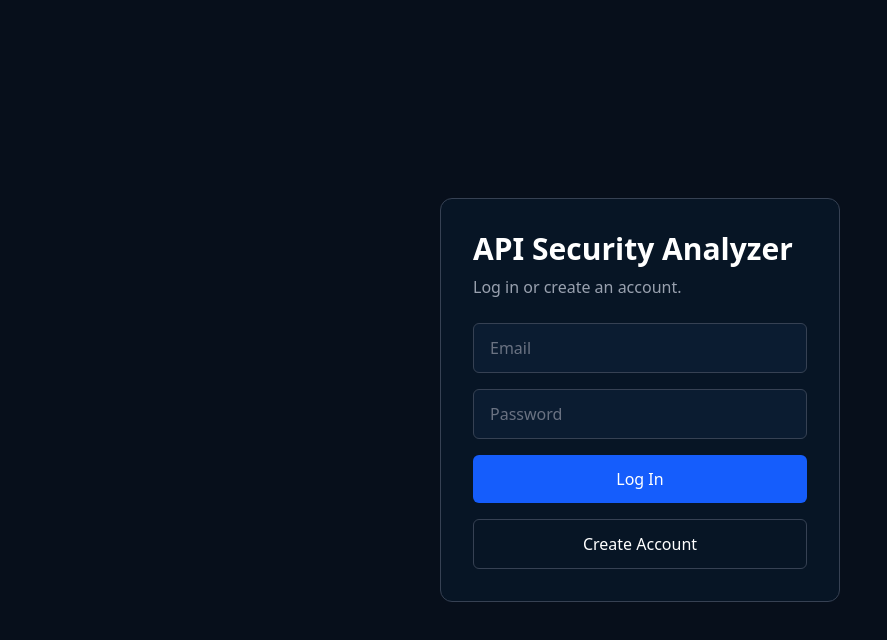
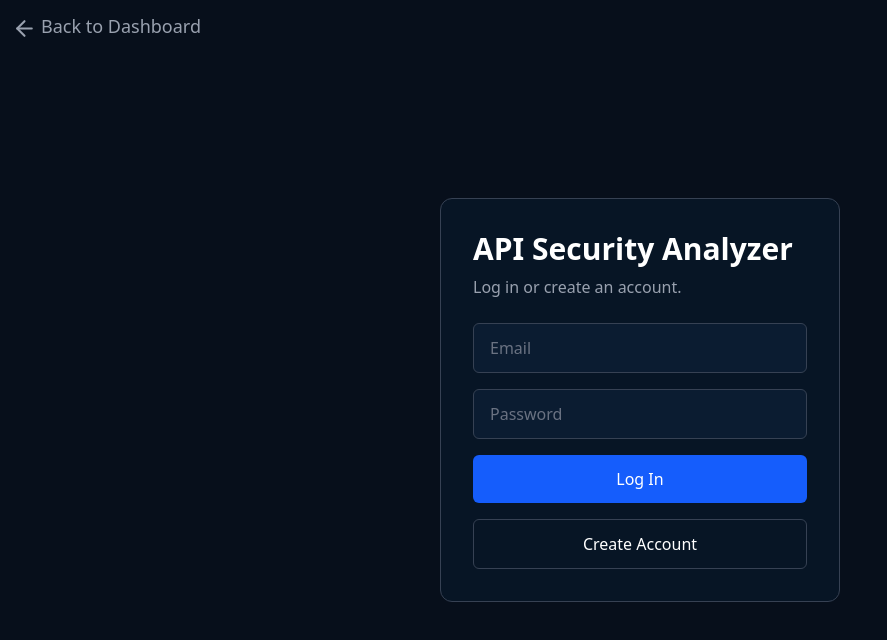
Before and after one commit to Jenushan44/api-security-analyzer, a Next.js app in the folder frontend/: page /auth in a window 1280 px wide. Shown: the top 640 px of the page, without its empty margins (0-887 px from the left). Built offline with nearby package versions, Linux system fonts and the light colour scheme; no server answers.

Commit message:
feat: add login protected pages

```diff
--- a/frontend/app/auth/page.tsx
+++ b/frontend/app/auth/page.tsx
@@ -4,7 +4,8 @@ import { useState } from "react";
 import { useRouter } from "next/navigation";
 import { createUserWithEmailAndPassword, signInWithEmailAndPassword } from "firebase/auth";
 import { auth } from "../firebase";
-
+import Link from "next/link";
+import { ArrowLeft } from 'lucide-react';
 
 export default function AuthPage() {
   const router = useRouter();
@@ -41,6 +42,11 @@ export default function AuthPage() {
 
   return (
     <div className="min-h-screen bg-[#070F1B] flex items-center justify-center">
+
+      <Link href="/" className="flex items-center text-[18px] text-gray-400 gap-1 hover:text-blue-400 text-sm fixed top-3 left-3">
+        <ArrowLeft className="mt-1" size={25} /> Back to Dashboard
+      </Link>
+
       <div className="bg-[#071525] border border-gray-700 rounded-xl p-8 w-[400px]">
         <h1 className="text-white text-3xl font-semibold mb-2">API Security Analyzer</h1>
         <p className="text-gray-400 mb-6">Log in or create an account.</p>
--- a/frontend/app/scans/page.tsx
+++ b/frontend/app/scans/page.tsx
@@ -8,6 +8,7 @@ import CriticalScansCard from "@/components/scan-history/CriticalScansCard";
 import LatestScanCard from "@/components/scan-history/LatestScanCard";
 import ScanHistoryTable from '@/components/scan-history/ScanHistoryTable';
 import { auth } from "../firebase";
+import RequireLogin from "../../components/RequireLogin";
 
 export default function ScanHistory() {
 
@@ -61,6 +62,7 @@ export default function ScanHistory() {
   }
 
   return (
+    <RequireLogin>
       <div className="flex">
         <Navbar />
         <div className="w-full flex-1">
@@ -76,5 +78,6 @@ export default function ScanHistory() {
         </div>
 
       </div>
-  )
+    </RequireLogin>
+  );
 }
```
Lines whose indentation alone changed are shown as unchanged.
